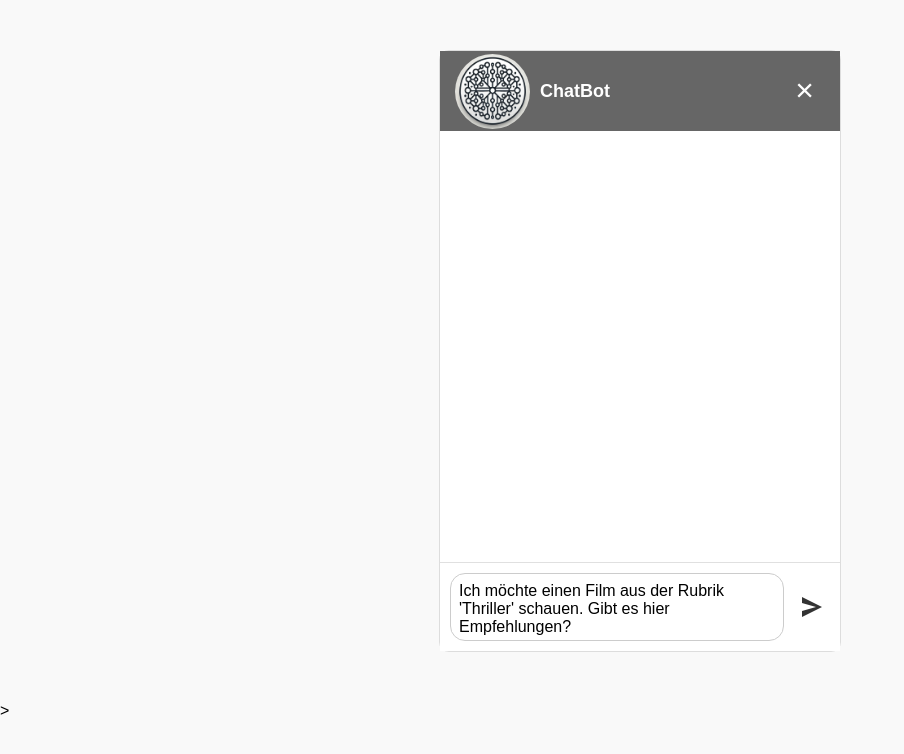
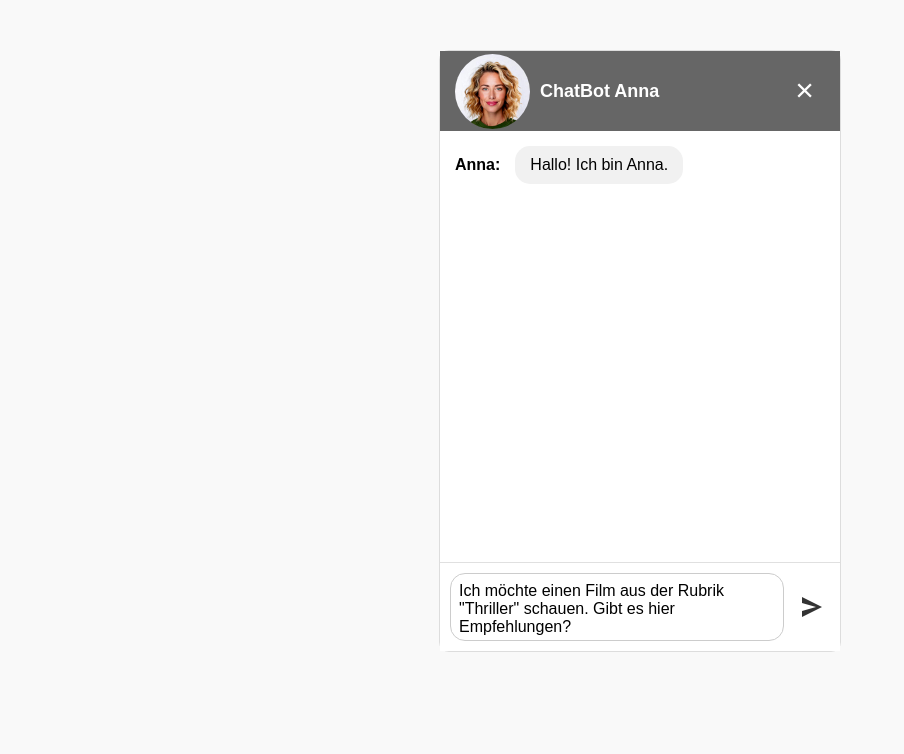
Before and after one commit to hgrowie/chatbot-flask, a Flask app: page / in a window 1280 px wide. Shown: the top 754 px of the page, without its empty margins (0-904 px from the left). Run offline with Flask 3, Linux system fonts and the light colour scheme.

Commit message:
index1.html

```diff
--- a/templates/index1.html
+++ b/templates/index1.html
@@ -3,7 +3,7 @@
 <head>
     <meta charset="UTF-8">
     <meta name="viewport" content="width=device-width, initial-scale=1.0">
-    <title>ChatBot</title>
+    <title>ChatBot Anna</title>
     <style>
         body {
             font-family: Arial, sans-serif;
@@ -83,6 +83,12 @@
             display: flex;
             align-items: flex-start;
             gap: 10px;
+        }
+
+        .bot-name {
+            font-weight: bold;
+            margin-right: 5px;
+            margin-top: 10px;
         }
 
         .bot-message {
@@ -205,9 +211,13 @@
             const messagesContainer = document.querySelector('.chat-messages');
             const inputField = document.querySelector('.input-field');
             const sendButton = document.querySelector('.send-button');
-            const startText = "Ich möchte einen Film aus der Rubrik 'Thriller' schauen. Gibt es hier Empfehlungen?";
+            const startText = "Ich möchte einen Film aus der Rubrik \"Thriller\" schauen. Gibt es hier Empfehlungen?";
 
             inputField.value = startText;
+
+            // Add a first bot message when the chat opens
+            const initialBotMessage = "Hallo! Ich bin Anna.";
+            addBotMessage(initialBotMessage);
 
             function addUserMessage(text) {
                 const userMessageContainer = document.createElement('div');
@@ -220,11 +230,13 @@
             function addBotMessage(text) {
                 const botMessageContainer = document.createElement('div');
                 botMessageContainer.classList.add('bot-message-container');
-
+                const botName = document.createElement('div');
+                botName.classList.add('bot-name');
+                botName.textContent = "Anna:";
                 const botMessageElement = document.createElement('div');
                 botMessageElement.classList.add('bot-message');
+                botMessageContainer.appendChild(botName);
                 botMessageContainer.appendChild(botMessageElement);
-
                 messagesContainer.appendChild(botMessageContainer);
                 scrollToBottom();
 
@@ -240,6 +252,7 @@
 
                     typeMessage();
             }
+
 
              function addLoadingDots() {
                     const loadingContainer = document.createElement('div');
@@ -266,8 +279,8 @@
 
                     setTimeout(() => {
                         messagesContainer.removeChild(loadingDots);
-                        addBotMessage("Oh, ich liebe Thriller! 'Zodiac - Die Spur des Killer' ist einer meiner absoluten Favoriten – die spannende Geschichte hat mich tief berührt. Auch 'Shutter Island' von Martin Scorsese ist fesselnd und emotional. Beide Filme bieten eine spannende Story, die dich sicher begeistern wird!");
-                    }, 3000); // Latenzzeit auf 3 Sekunden
+                        addBotMessage("'Sieben' und 'The Girl with the Dragon Tattoo' sind empfohlene Filme im Thriller-Genre. Beide bieten spannende Geschichten, beeindruckende visuelle Effekte und faszinierende Welten. Diese Filme gehören zu den Klassikern und sind bei Fans sehr beliebt.");
+                    }, 3000);  //Latenzzeit auf 3 Sekunden
                 }
             });
 
@@ -291,8 +304,8 @@
 <body>
     <div class="chat-container">
         <div class="chat-header">
-            <img src="/static/KI_Bild.png" alt="ChatBot">
-            ChatBot
+            <img src="/static/Avatar_fem_02_02.jpg" alt="ChatBot Anna">
+            ChatBot Anna
             <button class="close-button">×</button>
         </div>
         <div class="chat-messages"></div>
@@ -307,4 +320,3 @@
     </div>
 </body>
 </html>
->
```
Lines whose indentation alone changed are shown as unchanged.
